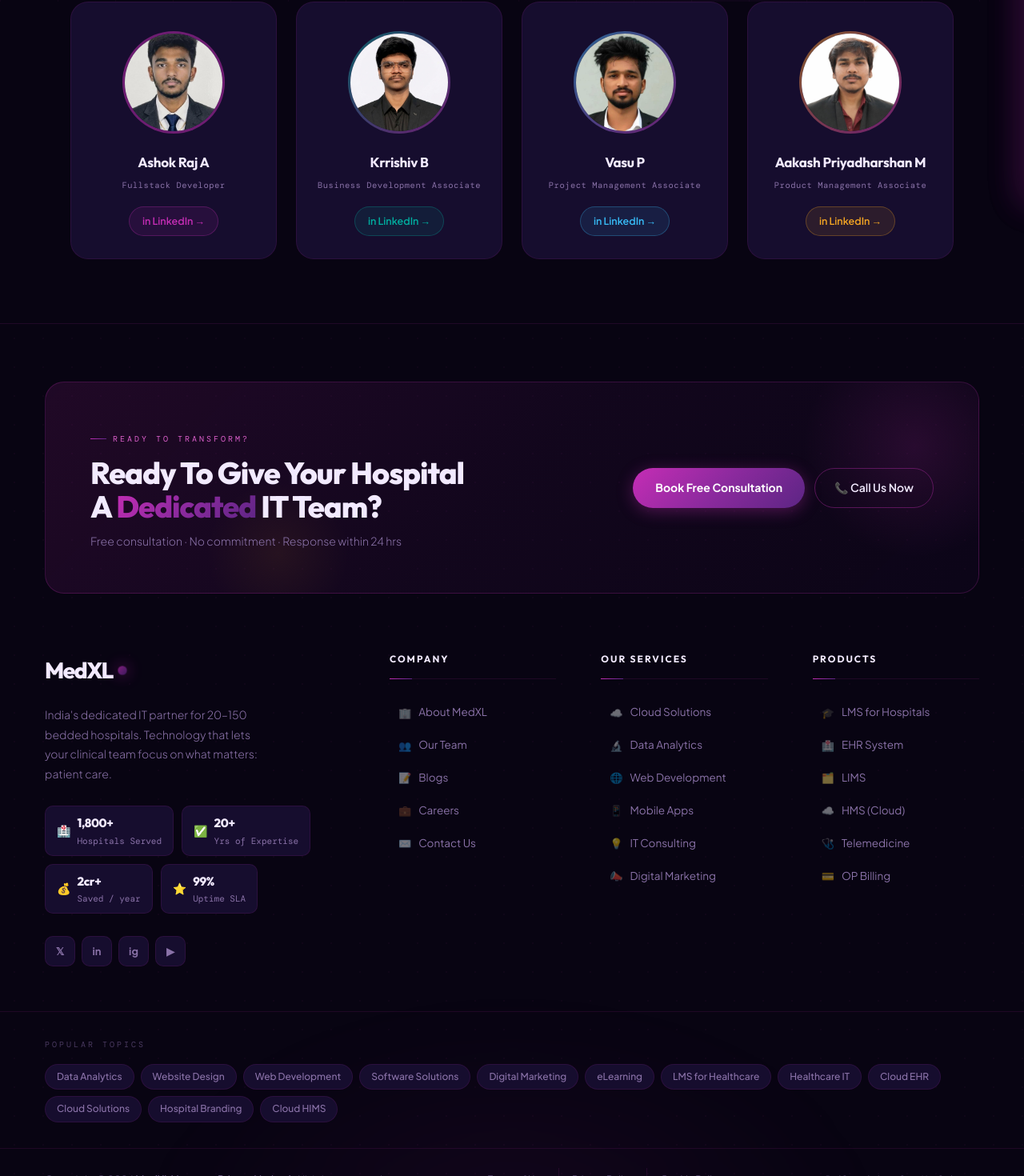
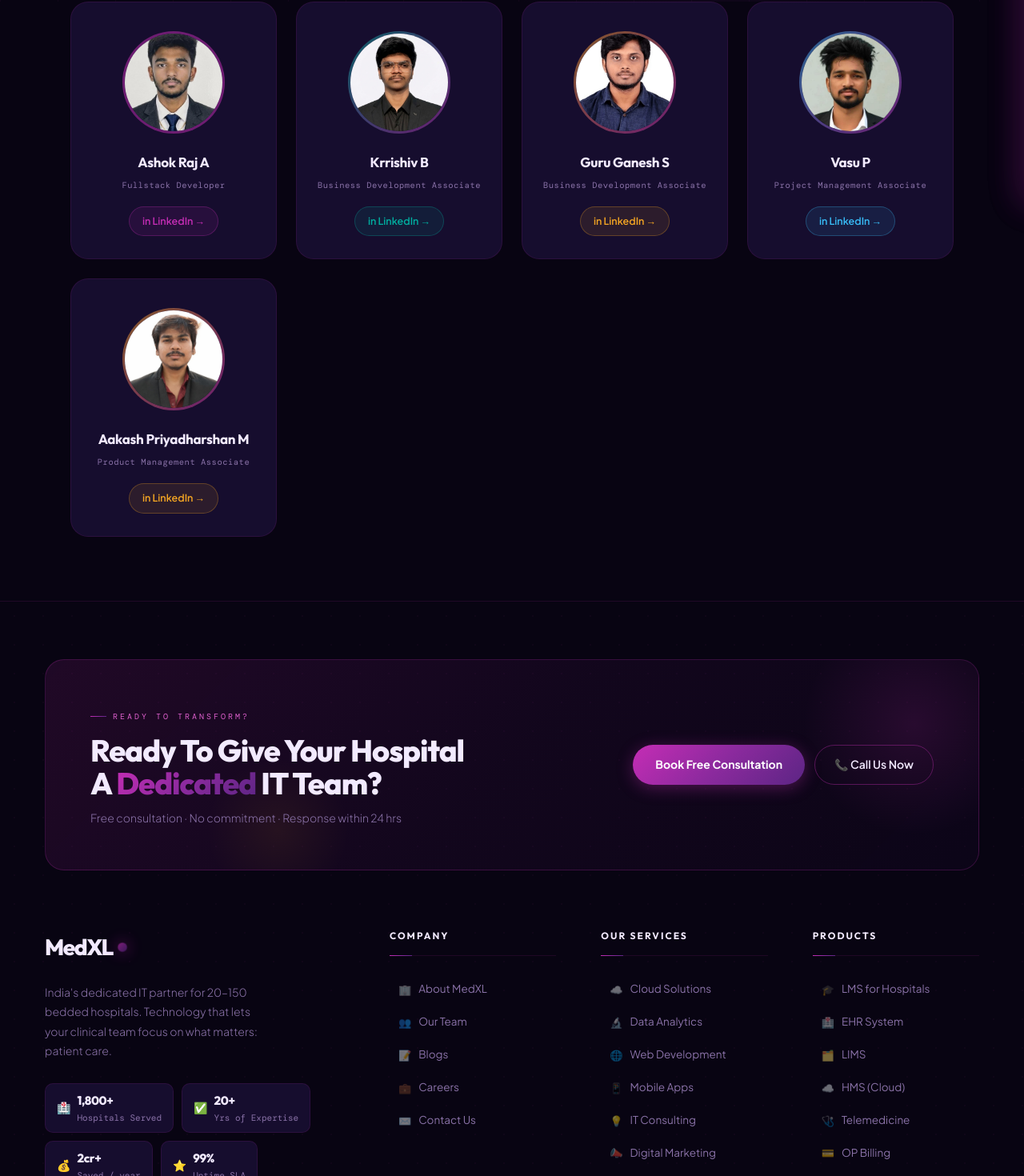
Before and after one commit to ashokraj-0604/MedXL, a React (Vite) app: page /team in a window 1280 px wide. Shown: the part 543-2013 px from the top of the page at 80% size. Built offline with nearby package versions, Linux system fonts and the light colour scheme; a web font is replaced by a local one.

Commit message:
Blog added

```diff
--- a/src/Pages/TeamPage.jsx
+++ b/src/Pages/TeamPage.jsx
@@ -11,6 +11,7 @@ import krrishivPhoto from '../assets/team/krrishiv.jpg'
 import vasuPhoto from '../assets/team/vasu.jpg'
 import aakashPhoto from '../assets/team/aakash.jpg'
 import ashokPhoto from '../assets/team/ashok.jpg'
+import guruPhoto from '../assets/team/guru.jpg'
 const team = [
   {
     name: 'Ashok Raj A ',
@@ -27,6 +28,13 @@ const team = [
     accentRgb: '0,175,160',   // teal
   },
   {
+    name: 'Guru Ganesh S',
+    role: 'Business Development Associate',
+    linkedin: 'https://linkedin.com/in/guruganesh7',
+    photo: guruPhoto,
+    accentRgb: '245,166,35',  // gold
+  },
+  {
     name: 'Vasu P',
     role: 'Project Management Associate',
     linkedin: 'https://linkedin.com/in/vasu-p-7b6aa9390',
@@ -40,6 +48,7 @@ const team = [
     photo: aakashPhoto,
     accentRgb: '245,166,35',  // gold
   },
+
 ]
 
 function initialsOf(name) {
--- a/src/components/Footer.jsx
+++ b/src/components/Footer.jsx
@@ -448,9 +448,6 @@ export default function Footer() {
             <a href="/Privacy">Privacy Policy</a>
             <a href="/Cookies">Cookie Policy</a>
           </div>
-          <div className="ft-made">
-            Built with <span>♥</span> for Healthcare
-          </div>
         </div>
       </footer>
     </>
```
Also changed, not shown: src/assets/team/guru.jpg (added).
